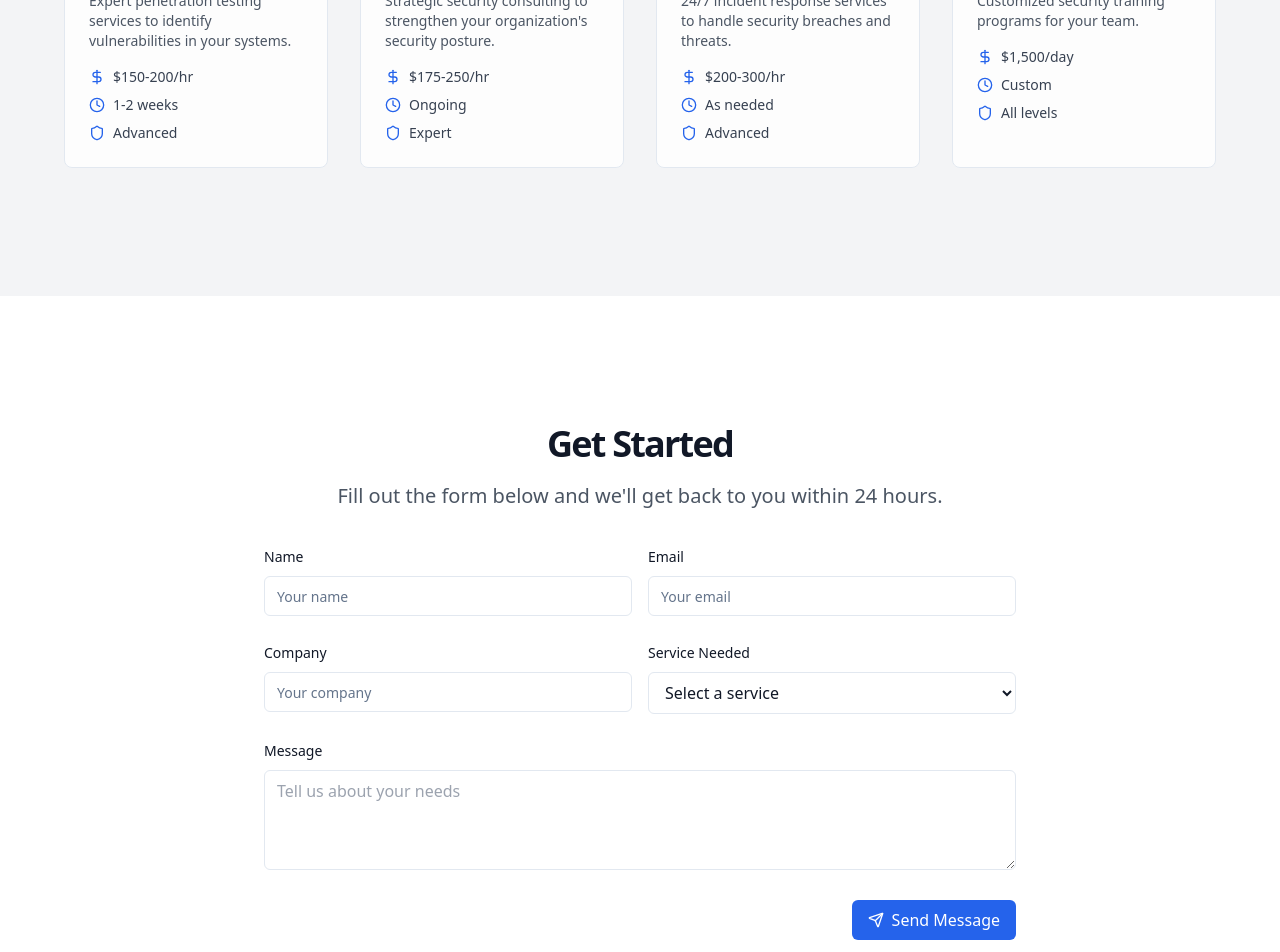
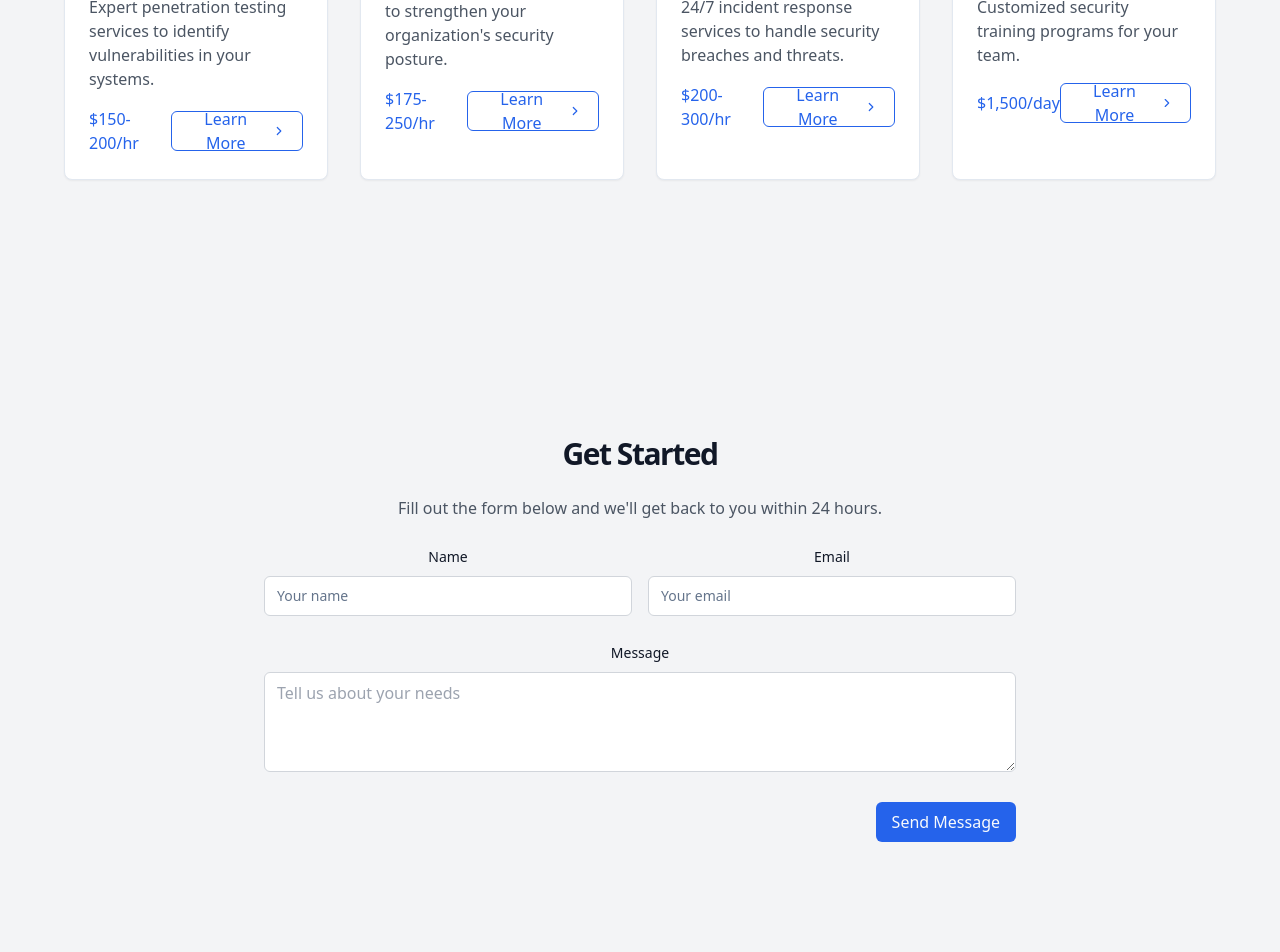
Before and after one commit to Devmangrani/Cyber-Soilders, a React (Vite) app: page /hire in a window 1280 px wide. Shown: the part 920-1872 px from the top of the page. Built offline with nearby package versions, Linux system fonts and the light colour scheme.

Commit message:
Resolve merge conflict in hire.jsx and update component styling

```diff
--- a/src/components/hire.jsx
+++ b/src/components/hire.jsx
@@ -247,30 +247,33 @@ export default function Hire() {
                     whileInView={{ opacity: 1, y: 0 }}
                     viewport={{ once: true }}
                     transition={{ delay: index * 0.1 }}
-                    className="relative group overflow-hidden rounded-lg border bg-white/80 dark:bg-gray-800 backdrop-blur-sm p-6 hover:shadow-lg transition-all duration-300"
+                    className="relative overflow-hidden rounded-lg border bg-white dark:bg-gray-800 p-6 shadow-sm hover:shadow-md transition-shadow"
                   >
-                    <div className="flex flex-col space-y-4">
-                      <div className="p-2 w-12 h-12 rounded-full bg-blue-100 dark:bg-blue-900 text-blue-600 dark:text-blue-300 flex items-center justify-center">
+                    <div className="flex items-center gap-3">
+                      <div className="text-blue-600 dark:text-blue-400 p-3 rounded-full w-14 h-14 bg-blue-50 dark:bg-blue-900/20 flex items-center justify-center">
                         {service.icon}
                       </div>
-                      <h3 className="font-semibold text-xl text-gray-900 dark:text-white">{service.title}</h3>
-                      <p className="text-sm text-gray-600 dark:text-gray-300">{service.description}</p>
-                      <div className="space-y-2">
-                        <div className="flex items-center text-sm text-gray-700 dark:text-gray-200">
-                          <DollarSign className="h-4 w-4 mr-2 text-blue-600 dark:text-blue-400" />
-                          {service.rate}
-                        </div>
-                        <div className="flex items-center text-sm text-gray-700 dark:text-gray-200">
-                          <Clock className="h-4 w-4 mr-2 text-blue-600 dark:text-blue-400" />
+                      <div>
+                        <h3 className="text-xl font-bold text-gray-900 dark:text-white">{service.title}</h3>
+                        <div className="flex items-center gap-4 text-sm text-gray-500 dark:text-gray-400">
+                          <div className="flex items-center gap-2">
+                            <div className="h-1.5 w-1.5 rounded-full bg-blue-500" />
                             {service.duration}
                           </div>
-                        <div className="flex items-center text-sm text-gray-700 dark:text-gray-200">
-                          <Shield className="h-4 w-4 mr-2 text-blue-600 dark:text-blue-400" />
+                          <div className="flex items-center gap-2">
+                            <div className="h-1.5 w-1.5 rounded-full bg-blue-500" />
                             {service.expertise}
                           </div>
                         </div>
                       </div>
-                    <div className="absolute bottom-0 left-0 right-0 h-1 bg-blue-600 dark:bg-blue-400 transform scale-x-0 group-hover:scale-x-100 transition-transform duration-300" />
+                    </div>
+                    <p className="text-gray-600 dark:text-gray-300 mt-4">{service.description}</p>
+                    <div className="mt-4 flex items-center justify-between">
+                      <span className="text-blue-600 dark:text-blue-400 font-medium">{service.rate}</span>
+                      <Button variant="outline" className="text-blue-600 dark:text-blue-400 border-blue-600 dark:border-blue-400 hover:bg-blue-50 dark:hover:bg-blue-900/20">
+                        Learn More <ChevronRight className="ml-2 h-4 w-4" />
+                      </Button>
+                    </div>
                   </motion.div>
                 ))}
               </div>
@@ -284,43 +287,29 @@ export default function Hire() {
           whileInView={{ opacity: 1, y: 0 }}
           viewport={{ once: true }}
           transition={{ duration: 0.6 }}
-          className="w-full py-12 md:py-24 lg:py-32 bg-white dark:bg-gray-800"
+          className="w-full py-12 md:py-24 lg:py-32 bg-gray-100 dark:bg-gray-900"
         >
           <div className="container px-4 md:px-6 max-w-[800px] mx-auto">
-            <motion.div
-              initial={{ opacity: 0 }}
-              whileInView={{ opacity: 1 }}
-              viewport={{ once: true }}
-              className="grid gap-8"
-            >
-              <div className="text-center space-y-4">
-                <h2 className="text-3xl font-bold tracking-tighter sm:text-4xl text-gray-900 dark:text-white">Get Started</h2>
-                <p className="text-gray-600 dark:text-gray-300 md:text-xl/relaxed lg:text-base/relaxed xl:text-xl/relaxed">
+            <div className="flex flex-col items-center text-center space-y-6">
+              <h2 className="text-3xl font-bold tracking-tighter text-gray-900 dark:text-white">Get Started</h2>
+              <p className="text-gray-600 dark:text-gray-300 max-w-[600px]">
                 Fill out the form below and we'll get back to you within 24 hours.
               </p>
-              </div>
-
-              <form onSubmit={handleSubmit} className="space-y-6">
-                <motion.div
-                  initial={{ x: -50, opacity: 0 }}
-                  whileInView={{ x: 0, opacity: 1 }}
-                  viewport={{ once: true }}
-                  transition={{ delay: 0.2 }}
-                  className="grid gap-4 sm:grid-cols-2"
-                >
+              <form onSubmit={handleSubmit} className="w-full space-y-6">
+                <div className="grid gap-4 sm:grid-cols-2">
                   <div className="space-y-2">
-                    <label htmlFor="name" className="text-sm font-medium text-gray-900 dark:text-white">Name</label>
+                    <label htmlFor="name" className="text-sm font-medium text-gray-900 dark:text-gray-100">Name</label>
                     <Input
                       id="name"
                       placeholder="Your name"
                       required
                       value={formData.name}
                       onChange={(e) => setFormData(prev => ({ ...prev, name: e.target.value }))}
-                      className="bg-white dark:bg-gray-900 text-gray-900 dark:text-white"
+                      className="bg-white dark:bg-gray-800 text-gray-900 dark:text-gray-100 border-gray-300 dark:border-gray-700"
                     />
                   </div>
                   <div className="space-y-2">
-                    <label htmlFor="email" className="text-sm font-medium text-gray-900 dark:text-white">Email</label>
+                    <label htmlFor="email" className="text-sm font-medium text-gray-900 dark:text-gray-100">Email</label>
                     <Input
                       id="email"
                       type="email"
@@ -328,92 +317,32 @@ export default function Hire() {
                       required
                       value={formData.email}
                       onChange={(e) => setFormData(prev => ({ ...prev, email: e.target.value }))}
-                      className="bg-white dark:bg-gray-900 text-gray-900 dark:text-white"
+                      className="bg-white dark:bg-gray-800 text-gray-900 dark:text-gray-100 border-gray-300 dark:border-gray-700"
                     />
                   </div>
-                </motion.div>
-
-                <motion.div
-                  initial={{ x: 50, opacity: 0 }}
-                  whileInView={{ x: 0, opacity: 1 }}
-                  viewport={{ once: true }}
-                  transition={{ delay: 0.3 }}
-                  className="grid gap-4 sm:grid-cols-2"
-                >
-                  <div className="space-y-2">
-                    <label htmlFor="company" className="text-sm font-medium text-gray-900 dark:text-white">Company</label>
-                    <Input
-                      id="company"
-                      placeholder="Your company"
-                      required
-                      value={formData.company}
-                      onChange={(e) => setFormData(prev => ({ ...prev, company: e.target.value }))}
-                      className="bg-white dark:bg-gray-900 text-gray-900 dark:text-white"
-                    />
                 </div>
                 <div className="space-y-2">
-                    <label htmlFor="service" className="text-sm font-medium text-gray-900 dark:text-white">Service Needed</label>
-                    <select
-                      id="service"
-                      className="w-full px-3 py-2 border rounded-md bg-white dark:bg-gray-900 text-gray-900 dark:text-white"
-                      required
-                      value={formData.service}
-                      onChange={(e) => setFormData(prev => ({ ...prev, service: e.target.value }))}
-                    >
-                      <option value="">Select a service</option>
-                      {services.map(service => (
-                        <option key={service.title} value={service.title}>
-                          {service.title}
-                        </option>
-                      ))}
-                    </select>
-                  </div>
-                </motion.div>
-
-                <motion.div
-                  initial={{ y: 50, opacity: 0 }}
-                  whileInView={{ y: 0, opacity: 1 }}
-                  viewport={{ once: true }}
-                  transition={{ delay: 0.4 }}
-                  className="space-y-2"
-                >
-                  <label htmlFor="message" className="text-sm font-medium text-gray-900 dark:text-white">Message</label>
+                  <label htmlFor="message" className="text-sm font-medium text-gray-900 dark:text-gray-100">Message</label>
                   <textarea
                     id="message"
-                    className="w-full min-h-[100px] px-3 py-2 border rounded-md resize-y bg-white dark:bg-gray-900 text-gray-900 dark:text-white"
+                    className="w-full min-h-[100px] px-3 py-2 border rounded-md resize-y bg-white dark:bg-gray-800 text-gray-900 dark:text-gray-100 border-gray-300 dark:border-gray-700"
                     placeholder="Tell us about your needs"
                     required
                     value={formData.message}
                     onChange={(e) => setFormData(prev => ({ ...prev, message: e.target.value }))}
                   />
-                </motion.div>
-
-                <motion.div
-                  initial={{ y: 50, opacity: 0 }}
-                  whileInView={{ y: 0, opacity: 1 }}
-                  viewport={{ once: true }}
-                  transition={{ delay: 0.5 }}
-                  className="flex justify-end"
-                >
+                </div>
+                <div className="flex justify-end">
                   <Button
                     type="submit"
-                    className="w-full sm:w-auto bg-blue-600 hover:bg-blue-700 text-white"
+                    className="bg-blue-600 hover:bg-blue-700 dark:bg-blue-500 dark:hover:bg-blue-600"
                     disabled={isSubmitting}
                   >
-                    {isSubmitting ? (
-                      <motion.div
-                        animate={{ rotate: 360 }}
-                        transition={{ duration: 1, repeat: Infinity, ease: "linear" }}
-                        className="mr-2 h-4 w-4 border-2 border-white border-t-transparent rounded-full"
-                      />
-                    ) : (
-                      <Send className="mr-2 h-4 w-4" />
-                    )}
                     {isSubmitting ? "Sending..." : "Send Message"}
                   </Button>
-                </motion.div>
+                </div>
               </form>
-            </motion.div>
+            </div>
           </div>
         </motion.section>
 
```
Lines whose indentation alone changed are shown as unchanged.
